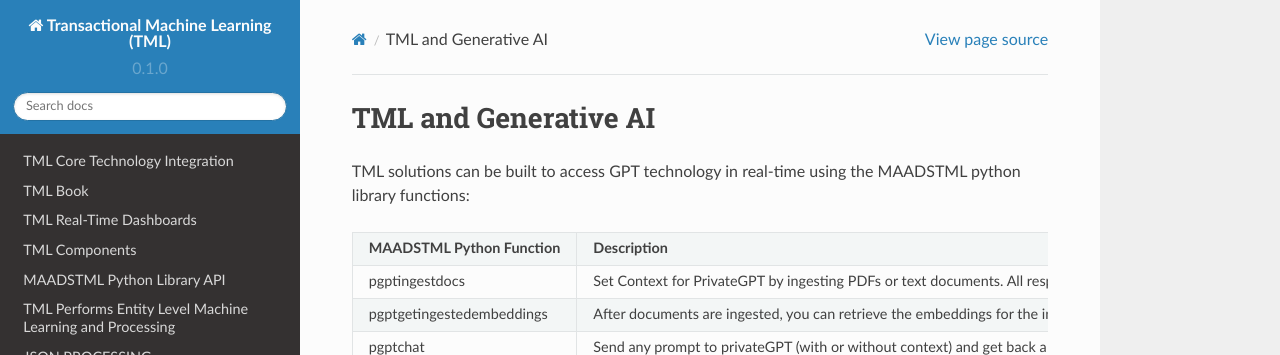
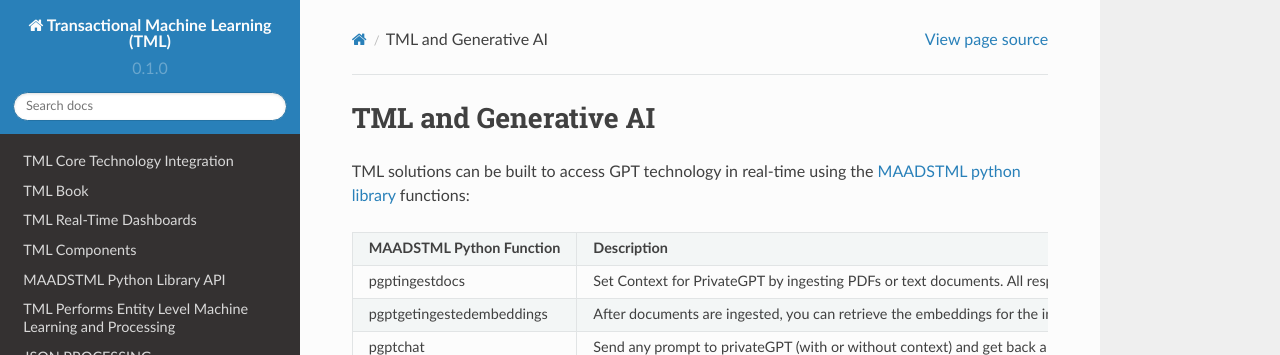
Before and after one commit to smaurice101/readthedocs, a Sphinx documentation site: the page built from docs/source/genai.rst, in a window 1280 px wide and 900 px high. Shown: the top 355 px of the window. Built offline with Sphinx 7.4.7 and the Read the Docs theme 2.0.0, drawn with Linux system fonts in a browser that asks for light colours; part of the change alters nothing that is shown.

```diff
--- a/docs/source/genai.rst
+++ b/docs/source/genai.rst
@@ -1,7 +1,7 @@
 TML and Generative AI
 =================
 
-TML solutions can be built to access GPT technology in real-time using the MAADSTML python library functions:
+TML solutions can be built to access GPT technology in real-time using the `MAADSTML python library <https://pypi.org/project/maadstml/>`_ functions:
 
 .. list-table::
 
```
